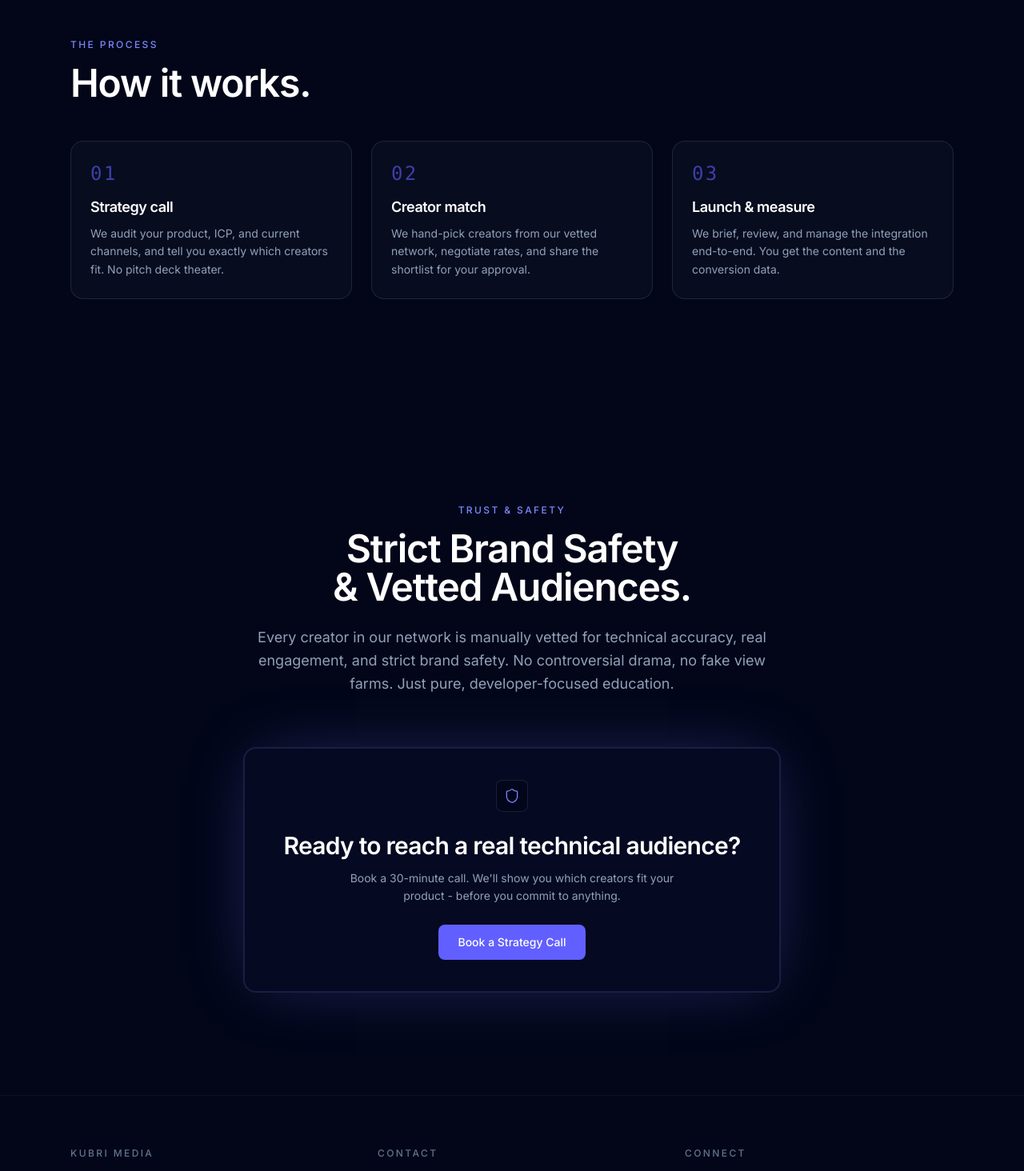
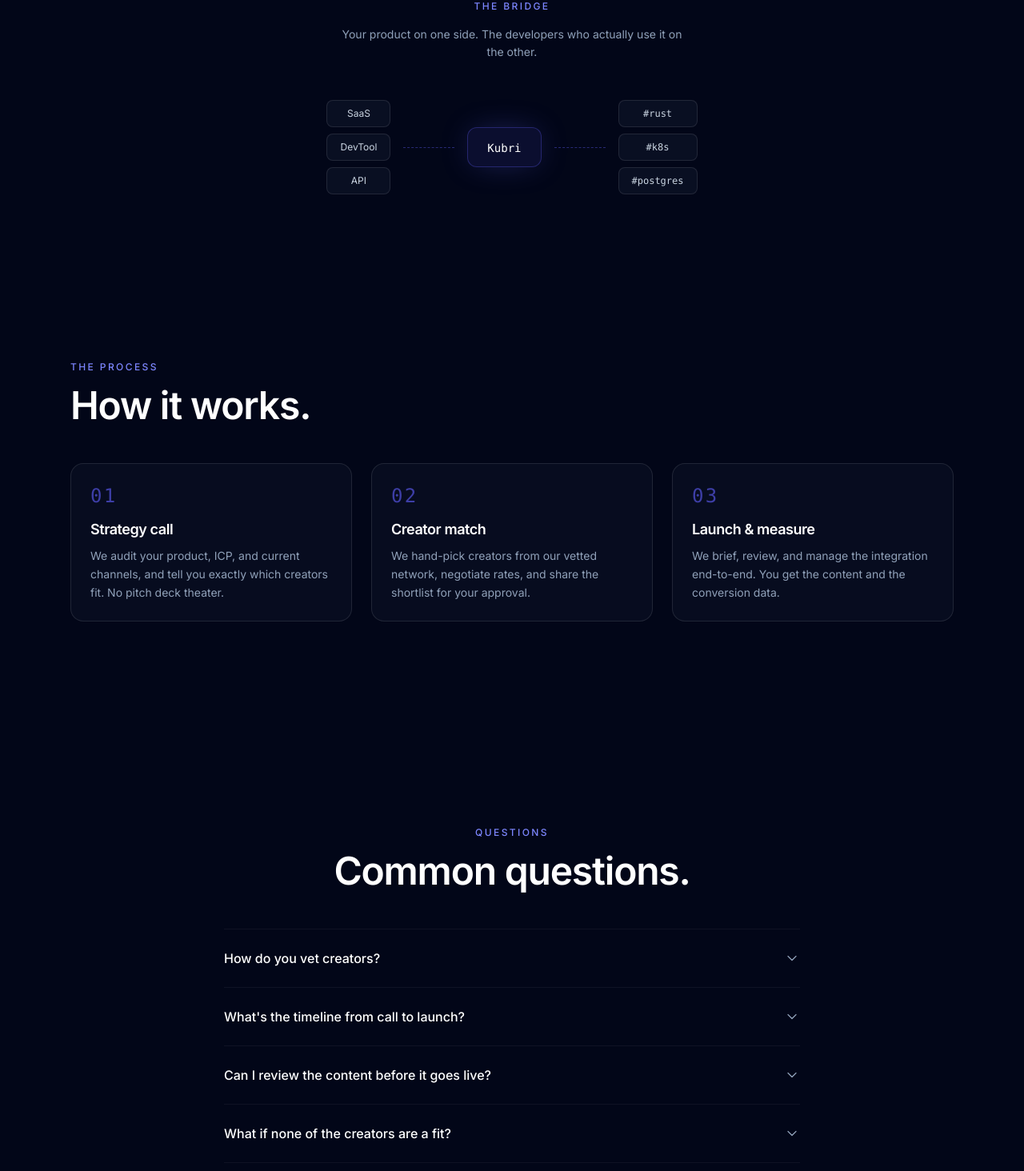
Before and after one commit to SalUdd/kubri-media-website, a Next.js app: page / in a window 1280 px wide. Shown: the part 1920-3384 px from the top of the page at 80% size. Built offline with nearby package versions, Linux system fonts and the light colour scheme.

Commit message:
feat: bridge visual + FAQ section

```diff
--- a/app/page.tsx
+++ b/app/page.tsx
@@ -2,7 +2,9 @@
 import Hero from "@/components/Hero";
 import Problem from "@/components/Problem";
 import Solution from "@/components/Solution";
+import Bridge from "@/components/Bridge";
 import Process from "@/components/Process";
+import Faq from "@/components/Faq";
 import Guardrails from "@/components/Guardrails";
 import Footer from "@/components/Footer";
 
@@ -38,7 +40,9 @@
         <Hero />
         <Problem />
         <Solution />
+        <Bridge />
         <Process />
+        <Faq />
         <Guardrails />
       </main>
 
--- /dev/null
+++ b/components/Bridge.tsx
@@ -0,0 +1,42 @@
+export default function Bridge() {
+  return (
+    <section aria-label="The bridge between SaaS and technical creators" className="relative py-16 md:py-20">
+      <div className="mx-auto max-w-4xl px-6 text-center">
+
+        <p className="mb-4 text-xs font-medium uppercase tracking-[0.2em] text-indigo-400">
+          THE BRIDGE
+        </p>
+
+        <p className="mx-auto mb-12 max-w-md text-sm leading-relaxed text-slate-400">
+          Your product on one side. The developers who actually use it on the other.
+        </p>
+
+        <div className="flex flex-col items-center justify-center gap-4 md:flex-row md:gap-4">
+
+          <div className="flex flex-col gap-2">
+            <div className="rounded-lg border border-white/10 bg-slate-900/60 px-4 py-2 text-xs text-slate-300">SaaS</div>
+            <div className="rounded-lg border border-white/10 bg-slate-900/60 px-4 py-2 text-xs text-slate-300">DevTool</div>
+            <div className="rounded-lg border border-white/10 bg-slate-900/60 px-4 py-2 text-xs text-slate-300">API</div>
+          </div>
+
+          <div aria-hidden className="hidden h-px w-12 border-t border-dashed border-indigo-500/40 md:block md:w-16" />
+          <div aria-hidden className="h-6 w-px border-l border-dashed border-indigo-500/40 md:hidden" />
+
+          <div className="rounded-xl border border-indigo-500/30 bg-indigo-500/10 px-6 py-3 shadow-[0_0_40px_-10px_rgba(99,102,241,0.4)]">
+            <span className="font-mono text-sm font-medium text-white">Kubri</span>
+          </div>
+
+          <div aria-hidden className="hidden h-px w-12 border-t border-dashed border-indigo-500/40 md:block md:w-16" />
+          <div aria-hidden className="h-6 w-px border-l border-dashed border-indigo-500/40 md:hidden" />
+
+          <div className="flex flex-col gap-2">
+            <div className="rounded-lg border border-white/10 bg-slate-900/60 px-4 py-2 font-mono text-xs text-slate-300">#rust</div>
+            <div className="rounded-lg border border-white/10 bg-slate-900/60 px-4 py-2 font-mono text-xs text-slate-300">#k8s</div>
+            <div className="rounded-lg border border-white/10 bg-slate-900/60 px-4 py-2 font-mono text-xs text-slate-300">#postgres</div>
+          </div>
+
+        </div>
+      </div>
+    </section>
+  );
+}
--- /dev/null
+++ b/components/Faq.tsx
@@ -0,0 +1,63 @@
+import { ChevronDown } from "lucide-react";
+
+export default function Faq() {
+  return (
+    <section id="faq" className="relative py-24 md:py-32">
+      <div className="mx-auto max-w-3xl px-6">
+
+        <div className="mb-12 text-center">
+          <p className="mb-4 text-xs font-medium uppercase tracking-[0.2em] text-indigo-400">
+            QUESTIONS
+          </p>
+          <h2 className="text-3xl font-semibold tracking-tight text-balance text-white sm:text-4xl md:text-5xl">
+            Common questions.
+          </h2>
+        </div>
+
+        <div className="divide-y divide-white/5 border-y border-white/5">
+
+          <details className="group py-6">
+            <summary className="flex cursor-pointer list-none items-center justify-between gap-4 text-left text-base font-medium text-white rounded focus-visible:outline-none focus-visible:ring-2 focus-visible:ring-indigo-400/50 [&::-webkit-details-marker]:hidden">
+              <span>How do you vet creators?</span>
+              <ChevronDown className="h-5 w-5 shrink-0 text-slate-400 transition-transform duration-200 group-open:rotate-180" strokeWidth={1.5} aria-hidden />
+            </summary>
+            <p className="mt-4 text-sm leading-relaxed text-slate-400">
+              {"Every creator in our network is manually reviewed for technical accuracy, audience quality, and brand safety before they're matched with any client. We watch their recent videos, check subscriber engagement, and confirm they actually build with the tooling they teach."}
+            </p>
+          </details>
+
+          <details className="group py-6">
+            <summary className="flex cursor-pointer list-none items-center justify-between gap-4 text-left text-base font-medium text-white rounded focus-visible:outline-none focus-visible:ring-2 focus-visible:ring-indigo-400/50 [&::-webkit-details-marker]:hidden">
+              <span>{"What's the timeline from call to launch?"}</span>
+              <ChevronDown className="h-5 w-5 shrink-0 text-slate-400 transition-transform duration-200 group-open:rotate-180" strokeWidth={1.5} aria-hidden />
+            </summary>
+            <p className="mt-4 text-sm leading-relaxed text-slate-400">
+              {"Most campaigns move from strategy call to published content in four to six weeks. That window covers creator matching, rate negotiation, briefing, and the creator's own production schedule."}
+            </p>
+          </details>
+
+          <details className="group py-6">
+            <summary className="flex cursor-pointer list-none items-center justify-between gap-4 text-left text-base font-medium text-white rounded focus-visible:outline-none focus-visible:ring-2 focus-visible:ring-indigo-400/50 [&::-webkit-details-marker]:hidden">
+              <span>Can I review the content before it goes live?</span>
+              <ChevronDown className="h-5 w-5 shrink-0 text-slate-400 transition-transform duration-200 group-open:rotate-180" strokeWidth={1.5} aria-hidden />
+            </summary>
+            <p className="mt-4 text-sm leading-relaxed text-slate-400">
+              Yes. Every integration goes through a briefing stage where you approve the creative direction, and a final review pass before publish. You get veto power on anything that misrepresents your product.
+            </p>
+          </details>
+
+          <details className="group py-6">
+            <summary className="flex cursor-pointer list-none items-center justify-between gap-4 text-left text-base font-medium text-white rounded focus-visible:outline-none focus-visible:ring-2 focus-visible:ring-indigo-400/50 [&::-webkit-details-marker]:hidden">
+              <span>What if none of the creators are a fit?</span>
+              <ChevronDown className="h-5 w-5 shrink-0 text-slate-400 transition-transform duration-200 group-open:rotate-180" strokeWidth={1.5} aria-hidden />
+            </summary>
+            <p className="mt-4 text-sm leading-relaxed text-slate-400">
+              {"We only propose creators we're confident in. If the shortlist doesn't land, we re-source and re-pitch at no cost. The goal is a match that actually converts, not a transaction."}
+            </p>
+          </details>
+
+        </div>
+      </div>
+    </section>
+  );
+}
```
Also changed, not shown: 1 other file (tests, documents, lock files or other folders).
